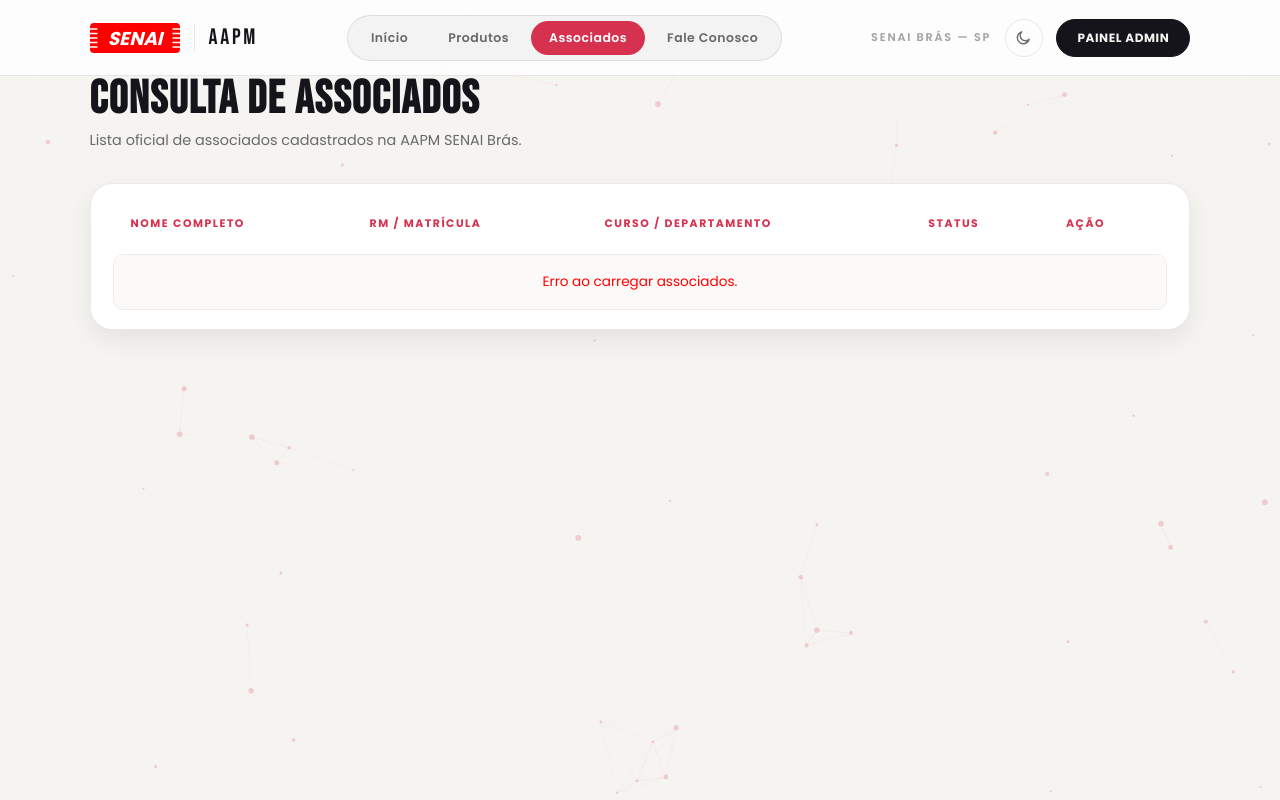
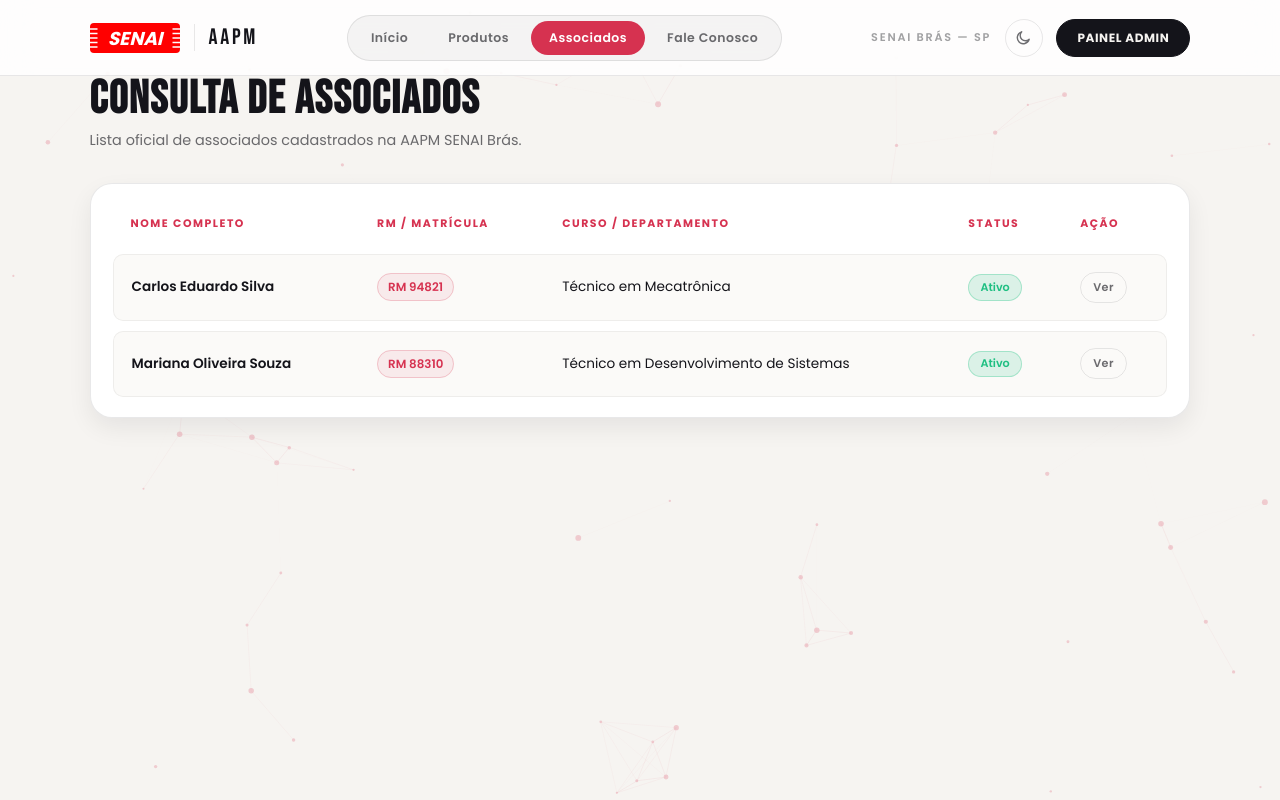
Before and after one commit to YasminNathaly/Projeto-AAPM-software, a FastAPI app: page / in a window 1280 px wide, after a click on "Associados". Run offline with FastAPI, Linux system fonts and the light colour scheme; data that the repository does not hold is empty.

Commit message:
base associados

```diff
--- a/app/templates/base.html
+++ b/app/templates/base.html
@@ -869,6 +869,7 @@
 
       <div class="product-grid-container reveal-stagger" id="productGallery"></div>
     </section>
+
     <!-- 3. ASSOCIADOS -->
     <section id="associados" class="view-content">
       <div class="page-title-box reveal">
@@ -889,14 +890,28 @@
                   <th>Ação</th>
                 </tr>
               </thead>
-          <tbody id="tabela-associados">
-            <!-- Dados alimentados via JavaScript -->
+              <tbody>
+                <tr>
+                  <td style="font-weight: 600;">Carlos Eduardo Silva</td>
+                  <td><span class="badge-rm">RM 94821</span></td>
+                  <td>Técnico em Mecatrônica</td>
+                  <td><span class="status-tag active">Ativo</span></td>
+                  <td><button class="btn btn-ghost" style="padding: 6px 12px; font-size: 0.7rem;" onclick="openViewModal('Carlos Eduardo Silva', 'RM 94821', 'Técnico em Mecatrônica', 'Ativo')">Ver</button></td>
+                </tr>
+                <tr>
+                  <td style="font-weight: 600;">Mariana Oliveira Souza</td>
+                  <td><span class="badge-rm">RM 88310</span></td>
+                  <td>Técnico em Desenvolvimento de Sistemas</td>
+                  <td><span class="status-tag active">Ativo</span></td>
+                  <td><button class="btn btn-ghost" style="padding: 6px 12px; font-size: 0.7rem;" onclick="openViewModal('Mariana Oliveira Souza', 'RM 88310', 'Técnico em Desenvolvimento de Sistemas', 'Ativo')">Ver</button></td>
+                </tr>
               </tbody>
             </table>
           </div>
         </div>
       </div>
     </section>
+
     <!-- 4. FALE CONOSCO / INSCRIÇÃO ASSOCIADO -->
     <section id="fale-conosco" class="view-content">
       <div class="page-title-box reveal">
@@ -966,53 +981,7 @@
 
 
   <script>
-   async function carregarAssociados() {
-  const tbody = document.getElementById('tabela-associados');
-  if (!tbody) return;
-
-  tbody.innerHTML = '<tr><td colspan="5" style="text-align:center;">Carregando associados...</td></tr>';
-
-  try {
-    const response = await fetch('http://127.0.0.1:8000/associados/');
-    if (!response.ok) throw new Error('Erro ao buscar associados');
-
-    const associados = await response.json();
-
-    if (associados.length === 0) {
-      tbody.innerHTML = '<tr><td colspan="5" style="text-align:center;">Nenhum associado cadastrado.</td></tr>';
-      return;
-    }
-
-    tbody.innerHTML = associados.map(assoc => {
-      const rm = assoc.matricula || assoc.rm || 'N/A';
-      const curso = assoc.curso || assoc.departamento || 'N/A';
-      const status = assoc.status || 'Ativo';
-      const isActive = status.toLowerCase() === 'ativo';
-
-      return `
-        <tr>
-          <td style="font-weight: 600;">${assoc.nome}</td>
-          <td><span class="badge-rm">${rm}</span></td>
-          <td>${curso}</td>
-          <td><span class="status-tag ${isActive ? 'active' : ''}">${status}</span></td>
-          <td>
-            <button class="btn btn-ghost" style="padding: 6px 12px; font-size: 0.7rem;"
-              onclick="openViewModal('${assoc.nome}', '${rm}', '${curso}', '${status}')">
-              Ver
-            </button>
-          </td>
-        </tr>
-      `;
-    }).join('');
-
-  } catch (error) {
-    console.error('Erro:', error);
-    tbody.innerHTML = '<tr><td colspan="5" style="text-align:center; color:red;">Erro ao carregar associados.</td></tr>';
-  }
-}
-
-// Carrega a lista automaticamente assim que a página abrir
-document.addEventListener('DOMContentLoaded', carregarAssociados);
+
 
     // ===== TEMA CLARO / ESCURO =====
     function toggleTheme() {
--- a/app/templates/login.html
+++ b/app/templates/login.html
@@ -430,6 +430,8 @@
   </main>
 
   <script>
+
+
     // ===== GERENCIADOR DE TEMA =====
     const themeToggleBtn = document.getElementById('themeToggle');
     const themeIcon = document.getElementById('themeIcon');
@@ -594,6 +596,8 @@
         showError('Erro ao conectar com o servidor. Verifique se o serviço está ativo.');
       }
     });
+
+
   </script>
 </body>
 </html>
```
Lines whose indentation alone changed are shown as unchanged.
